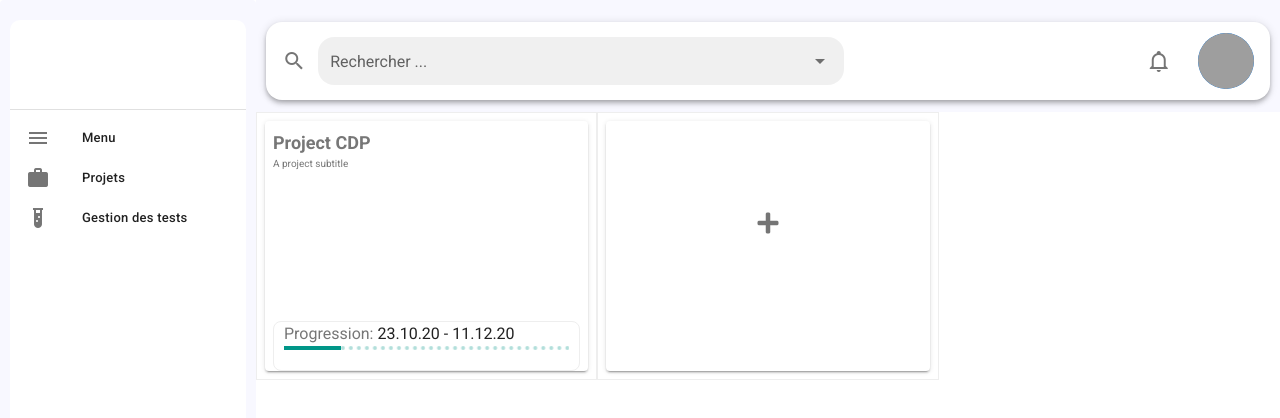
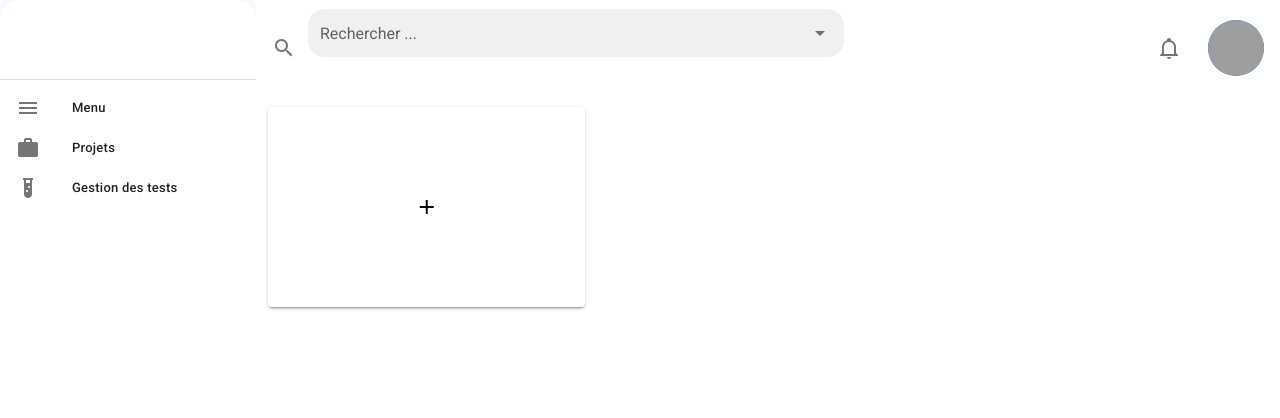
Before and after one commit to emmanoe/medical, a Vue app: page / in a window 1280 px wide. Shown: the top 418 px of the page. Built offline with nearby package versions, Linux system fonts and the light colour scheme; grey boxes are pictures that could not be loaded.

Commit message:
Add new Project Tuile

```diff
--- a/package.json
+++ b/package.json
@@ -8,6 +8,8 @@
     "lint": "vue-cli-service lint"
   },
   "dependencies": {
+    "bootstrap": "^4.5.3",
+    "bootstrap-vue": "^2.19.0",
     "core-js": "^3.6.5",
     "vue": "^2.6.11",
     "vue-router": "^3.2.0",
--- a/public/index.html
+++ b/public/index.html
@@ -10,14 +10,6 @@
     <link rel="stylesheet" href="https://cdn.jsdelivr.net/npm/@mdi/font@latest/css/materialdesignicons.min.css">
 
     <style>
-      html {
-        overflow: hidden !important;
-      }
-      body {
-        height: 100vh !important;
-        width: 100% !important;
-        overflow: hidden;
-      }
     </style>
   </head>
   <body>
--- a/src/App.vue
+++ b/src/App.vue
@@ -1,31 +1,22 @@
 <template>
-  <div style="position:absolute;top:0;left:0;width:100%;height:100vh;overflow:hidden;">
     <v-app>
       <Navbar />
       <AppBar />
-      <v-main style="position:relative;width:100%;height:100vh;overflow:hidden;">
+      <v-main style="padding: 0px 0px 0px 0px;">
         <router-view></router-view>
       </v-main>
     </v-app>
-  </div>
 </template>
-
-<style>
-  @import './assets/styles/styles.css';
-</style>
 
 <script>
 import AppBar from '@/components/AppBar'
 import Navbar from '@/components/Navbar'
-
 export default {
   name: 'App',
-
   components: {
     AppBar,
     Navbar
   },
-
   data: () => ({
     //
   }),
--- a/src/components/AppBar.vue
+++ b/src/components/AppBar.vue
@@ -1,26 +1,18 @@
 <template>
-  <div style="margin-left:256px;width:calc(100vw - 256px) !important;height:112px;background-color: #F8F8FF">
-    <div style="margin-top:22px;">
+  <div>
     <v-app-bar
+      app
       color="#FFFFFF"
-      height="78px"
-      class="mx-auto rounded-xl"
-      style="width:98%;position:relative;"
+      height="95px"
+      rounded
+      flat
     >
       <v-btn icon>
         <v-icon>mdi-magnify</v-icon>
       </v-btn>
       <v-autocomplete
-
-      v-model="select"
-      :loading="loading"
-      :items="items"
-      :search-input.sync="search"
-      cache-items
       class="mx-auto rounded-xl"
       flat
-      hide-no-data
-      hide-details
       label="Rechercher ..."
       solo-inverted
     ></v-autocomplete>
@@ -42,6 +34,5 @@
       >
       </v-avatar>
     </v-app-bar>
-    </div>
   </div>
 </template>
--- a/src/components/Navbar.vue
+++ b/src/components/Navbar.vue
@@ -5,9 +5,10 @@
         app
       >
       <div
-        style="border-radius:10px;width: calc(100% - 20px);height: calc(-40px + 100vh); margin: 20px 0px 0px 10px; background: #FFFFFF;overflow:hidden">
+        style=" height: 99%; border-radius:20px; background: #FFFFFF;overflow:hidden">
         <v-img
             src="@/assets/applogo.png"
+            height="10%"
         ></v-img>
 
           <v-divider></v-divider>
--- a/src/views/Home.vue
+++ b/src/views/Home.vue
@@ -1,52 +1,50 @@
 <template>
-<v-row no-gutters>
+  <v-app id="inspire">
+
+    <v-main>
+      <v-container>
+        <v-row>
           <v-col
-        v-for="n in (projects.length + 1)"
+            v-for="n in nb_projects"
             :key="n"
-        cols="12"
-        sm="4"
-        style="padding:8px; border: 1px groove"
+            cols="4"
           >
-        <v-card style="height:250px;padding:8px">
-          <p style="text-align:center" v-if="n==projects.length + 1">
-            <v-icon aria-hidden="false" style="height:24px;width:24px;margin-top: 82px;">
-              fa-plus
-            </v-icon>
-          </p>
-          <div style="width: 100%; height:100%;" v-else>
-            <!-- Title -->
-            <h1 style="font-size:18px; width:calc(100% ) !important;float:left; color:#777777">{{ projects[n - 1].name }}</h1>
+            <v-card v-if="n==nb_projects" @click="increaseNbProjects()" height="200">
+              <v-layout justify-center style="height:100%">
 
-            <!-- Subtitle -->
-            <p style="font-size:10px; color:#777777">{{ projects[n - 1].subtitle }}</p>
-            <!-- Profils img -->
-            <!-- Linear progress bar -->
-            <div style="position:absolute;bottom:0px; width:calc(100% - 16px); height: 50px;border: 1px groove;border-radius:8px;padding:0 10px 0 10px;">
-              <span style="color:#777777;font-family: 'Roboto', sans-serif;">Progression: </span>
-              <span>23.10.20 - 11.12.20 </span>
-              <v-progress-linear
-                color="teal"
-                buffer-value="0"
-                value="20"
-                stream
-              ></v-progress-linear>
-            </div>
-          </div>
+                <v-tooltip bottom>
+                  <template v-slot:activator="{ on, attrs }">
+                    <v-icon
+                      v-bind="attrs"
+                      v-on="on"
+                      color="black"
+                    >mdi-plus</v-icon>
+                  </template>
+                  <span>Cliquer ici pour créer un nouveau projet !</span>
+                </v-tooltip>
+
+              </v-layout>
             </v-card>
+            <v-card v-else-if="n>0" height="200"></v-card>
           </v-col>
         </v-row>
+      </v-container>
+    </v-main>
+  </v-app>
 </template>
 
 <script>
   export default {
-    name: 'HelloWorld',
-    data: () => ({
-      projects: [
-        { name: "Project CDP", subtitle: "A project subtitle", teams: [ { name: "me", img: "me/png/path" } ], progress: 10 }
-      ]
-    }),
-    mounted() {
-      console.log(this.projects)
+    data() {
+      return {
+        nb_projects: 1,
+      }
+    },
+    methods: {
+      increaseNbProjects: function() {
+        this.nb_projects += 1
       }
     }
+    //
+  }
 </script>
```
Also changed, not shown: src/components/ProjectTile.vue (+62 -1 lines), src/main.js (+7 -0 lines), src/sass/variables.sass (added), 1 other file (tests, documents, lock files or other folders). Lines whose indentation alone changed are shown as unchanged.
